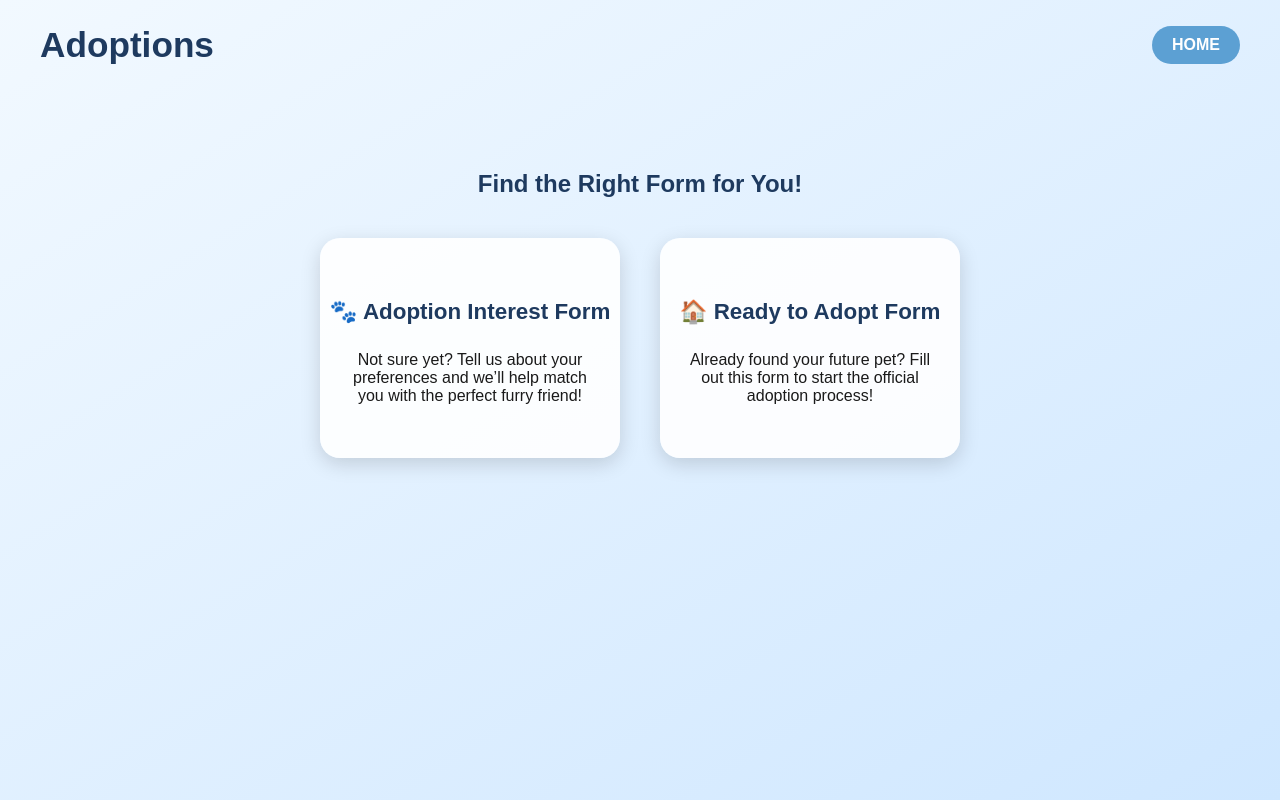
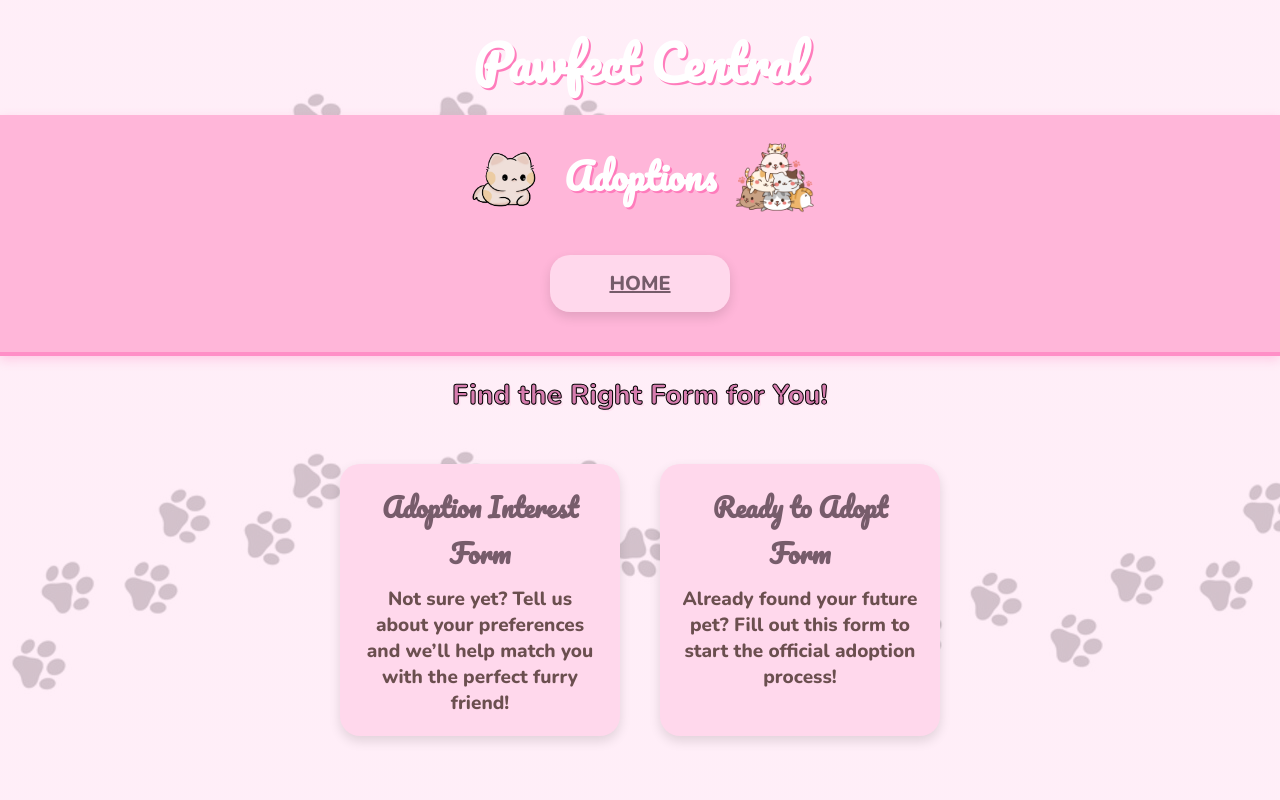
Before and after one commit to earias504/CIS444_WEBPAGES, a PHP site: page /adoptions.html in a window 1280 px wide. Run offline with PHP 8.4, Linux system fonts and the light colour scheme.

Commit message:
Initial commit

```diff
--- a/adoptions.html
+++ b/adoptions.html
@@ -1,107 +1,48 @@
 <!DOCTYPE html>
 <html lang="en">
+
 <head>
   <meta charset="UTF-8">
-  <title>Adoptions</title>
+  <meta name="viewport" content="width=device-width, initial-scale=1.0">
+  <title>Adoptions | Pawfect Central</title>
   <link rel="stylesheet" href="cat.css">
-  <style>
-    body {
-      font-family: "Poppins", Arial, sans-serif;
-      background: linear-gradient(to bottom right, #f2f9ff, #cfe7ff);
-      margin: 0;
-      padding: 0;
-      min-height: 100vh;
-    }
+</head>
 
-    main.container {
-      display: flex;
-      flex-direction: column;
-      align-items: center;
-      justify-content: center;
-      margin-top: 60px;
-      text-align: center;
-    }
+<body>
 
-    h2 {
-      color: #1e3a5f;
-      margin-bottom: 40px;
-    }
+  <!-- APP TITLE -->
+  <h1 class="app-title">Pawfect Central</h1>
 
-    .adoption-options {
-      display: flex;
-      flex-wrap: wrap;
-      justify-content: center;
-      gap: 40px;
-      margin-bottom: 60px;
-    }
+  <!-- HEADER -->
+  <header>
+    <div class="header-content">
+      <img src="images/catpic_left.png" alt="Cat Left" class="header-cat">
+      <h1>Adoptions</h1>
+      <img src="images/catpic_right.png" alt="Cat Right" class="header-cat">
+    </div>
 
-    .adoption-box {
-      background: rgba(255, 255, 255, 0.9);
-      border-radius: 20px;
-      box-shadow: 0 6px 20px rgba(0, 0, 0, 0.15);
-      width: 300px;
-      height: 220px;
-      display: flex;
-      flex-direction: column;
-      align-items: center;
-      justify-content: center;
-      text-align: center;
-      cursor: pointer;
-      transition: transform 0.2s ease, box-shadow 0.2s ease;
-    }
-
-    .adoption-box:hover {
-      transform: scale(1.05);
-      box-shadow: 0 8px 25px rgba(0, 0, 0, 0.2);
-    }
-
-    .adoption-box h3 {
-      color: #1e3a5f;
-      margin-bottom: 10px;
-      font-size: 1.4em;
-    }
-
-    .adoption-box p {
-      color: #1a1a1a;
-      font-size: 1em;
-      padding: 0 20px;
-    }
-
-    @media (max-width: 700px) {
-      .adoption-options {
-        flex-direction: column;
-        gap: 25px;
-      }
-
-      .adoption-box {
-        width: 80%;
-      }
-    }
-  </style>
-</head>
-<body>
-  <header>
-    <h1>Adoptions</h1>
     <div class="button-row">
-     <a href="homePage.html" class="tile">HOME</a>
-
+      <a href="homePage.html" class="tile">HOME</a>
     </div>
   </header>
 
+  <!-- MAIN CONTENT -->
   <main class="container">
-    <h2>Find the Right Form for You!</h2>
+    <h3>Find the Right Form for You!</h3>
 
     <div class="adoption-options">
-      <div class="adoption-box" onclick="window.location.href='interestForm.html'">
-        <h3>🐾 Adoption Interest Form</h3>
+      <div class="adoption-box tile" onclick="window.location.href='interestForm.html'">
+        <h4>Adoption Interest Form</h4>
         <p>Not sure yet? Tell us about your preferences and we’ll help match you with the perfect furry friend!</p>
       </div>
 
-      <div class="adoption-box" onclick="window.location.href='readyToAdopt.html'">
-        <h3>🏠 Ready to Adopt Form</h3>
+      <div class="adoption-box tile" onclick="window.location.href='readyToAdopt.html'">
+        <h4>Ready to Adopt Form</h4>
         <p>Already found your future pet? Fill out this form to start the official adoption process!</p>
       </div>
     </div>
   </main>
+
 </body>
+
 </html>
--- a/cat.css
+++ b/cat.css
@@ -1,191 +1,252 @@
-html, body {
-    height: 100%;
+/* KAWAII CAT CAFE THEME
+   pastel pinks, soft shadows, cute fonts */
+
+@import url('https://fonts.googleapis.com/css2?family=Nunito:wght@300;600;800&family=Pacifico&display=swap');
+
+/* RESET */
+* {
+  box-sizing: border-box;
   margin: 0;
   padding: 0;
-    font-family: "Poppins", Arial, sans-serif;
-    background: linear-gradient(to bottom right, #f2f9ff, #cfe7ff);
-    background-attachment: fixed;
-    color: #1a1a1a;
 }
 
-a.tile {
-  display: inline-block;
-  background-color: #5ca0d3;
-  color: white;
-  text-decoration: none;
-  padding: 10px 20px;
-  border-radius: 25px;
-  font-weight: 600;
-  font-size: 1em;
-  transition: all 0.25s ease;
+body {
+  background:
+    linear-gradient(rgba(255, 234, 246, 0.8), rgba(255, 234, 246, 0.8)),
+    url("images/catprint.jpg");
+  background-repeat: repeat;
+  background-size: auto;
+  font-family: 'Nunito', sans-serif;
+  color: #6b4f4f;
+  text-align: center;
+  overflow-x: hidden;
+  /* prevents horizontal scroll */
 }
 
-a.tile:hover {
-  opacity: 0.85;
+/* APP TITLE */
+.app-title {
+  font-family: 'Pacifico', cursive;
+  font-size: 48px;
+  color: #ffffff;
+  text-shadow: 2px 2px #ff7cbc;
+  margin: 20px 0 10px 0;
 }
 
-
-/* App Title Style */
-.app-title {
-  font-family: "Poppins", Arial, sans-serif;
-  color: #1e3a5f;
-  font-size: 2.8em;
-  font-weight: 700;
-  text-align: center;
-  margin-top: 30px;
-  letter-spacing: 1px;
+/* HEADER */
+header {
+  background: #ffb6d9;
+  padding: 10px 20px;
+  box-shadow: 0 4px 10px rgba(255, 105, 180, 0.25);
+  border-bottom: 4px solid #ff8fc7;
 }
 
-@media (max-width: 600px) {
-  .app-title {
-    font-size: 2.2em;
-  }
+.header-content {
+  display: flex;
+  align-items: center;
+  justify-content: center;
+  gap: 10px;
+  flex-wrap: wrap;
+  /* prevents overflow on small screens */
 }
 
-/* Header Layout */
-header {
-    display: flex;
-    justify-content: space-between;
-    align-items: center;
-    padding: 25px 40px;
+.header-content h1 {
+  font-family: 'Pacifico', cursive;
+  font-size: 36px;
+  color: #ffffff;
+  text-shadow: 2px 2px #ff7cbc;
 }
 
-h1 {
-    margin: 0;
-    font-size: 2.2em;
-    color: #1e3a5f;
-}
-hr{
-    color: blue;
-  border-top: 1px solid;
+.header-cat {
+  width: 100px;
+  height: auto;
 }
 
-/* Top Right Nav Buttons */
+/* BUTTON ROW */
 .button-row {
   display: flex;
+  align-items: center;
+  justify-content: center;
+  flex-wrap: wrap;
   gap: 15px;
+  margin: 20px 0;
 }
 
-/* Profile Section */
+/* TILES / BUTTONS */
+.tile {
+  background: #ffd8ec;
+  border: none;
+  border-radius: 20px;
+  padding: 15px 25px;
+  font-size: 20px;
+  font-weight: 700;
+  color: rgb(117, 92, 106);
+  cursor: pointer;
+  box-shadow: 0 5px 12px rgba(0, 0, 0, 0.12);
+  transition: all 0.2s ease;
+  min-width: 180px;
+  margin: 10px;
+}
+
+.tile:hover {
+  background: #ffbde2;
+  transform: translateY(-4px);
+  box-shadow: 0 8px 15px rgba(0, 0, 0, 0.18);
+}
+
+.tile:active {
+  transform: translateY(1px);
+}
+
+/* CONTAINER */
 .container {
   display: flex;
   flex-direction: column;
   align-items: center;
-    margin-top: 50px;
+  gap: 25px;
+  max-width: 1200px;
+  margin: 0 auto;
+  padding: 20px;
 }
 
+/* PROFILE SECTION */
 .profile-section {
   display: flex;
+  flex-direction: column;
   align-items: center;
-    justify-content: center;
-    gap: 35px;
-    margin-bottom: 40px;
+  gap: 15px;
 }
 
 .userImage img {
-    width: 120px;
-    border-radius: 15px;
-    border: 2px solid rgba(0, 0, 0, 0.1);
-    background-color: rgba(173, 216, 230, 0.2);
-    padding: 10px;
-    box-shadow: 0 4px 10px rgba(0, 0, 0, 0.1);
+  width: 150px;
+  height: 150px;
+  border-radius: 50%;
+  object-fit: cover;
+  border: 5px solid #ffc7e6;
+  background: #fff;
+  box-shadow: 0 4px 10px rgba(255, 105, 180, 0.2);
 }
 
-.user-info {
-    display: flex;
-    flex-direction: column;
-    align-items: flex-start;
-    gap: 5px;
+.user-info p {
+  background: #fff0fa;
+  padding: 10px 18px;
+  border-radius: 15px;
+  display: inline-block;
+  box-shadow: 0 4px 8px rgba(255, 105, 180, 0.15);
+  font-size: 18px;
 }
 
-/* Buttons / Tiles */
-button.tile {
-    border: none;
-    border-radius: 25px;
-    padding: 14px 30px;
-    font-weight: 600;
-    font-size: 1em;
-    background: rgba(173, 216, 230, 0.4);
-    color: #1e3a5f;
-    backdrop-filter: blur(6px);
-    box-shadow: 0 4px 12px rgba(0, 0, 0, 0.15);
-    transition: all 0.25s ease;
-    cursor: pointer;
+/* MAIN BUTTONS / BOTTOM BUTTONS */
+.main-buttons,
+.bottom-buttons {
+  display: flex;
+  flex-wrap: wrap;
+  /* buttons wrap instead of overflowing */
+  justify-content: center;
+  gap: 15px;
+  margin: 30px 0;
 }
 
-button.tile:hover {
-    background: rgba(173, 216, 230, 0.7);
-    transform: translateY(-2px);
-    box-shadow: 0 6px 14px rgba(0, 0, 0, 0.2);
+/* HEADERS */
+h3 {
+  font-size: 28px;
+  color: #d67cae;
+  font-weight: 800;
+  text-shadow: 2px 2px #ffe1f1;
+  -webkit-text-stroke: 1px black;
+  text-align: center;
+  margin-bottom: 15px;
 }
 
-/* --- Buttons Layout --- */
-
-/* Top 3 buttons */
-.main-buttons {
-    display: flex;
-    justify-content: center;
-    gap: 30px;
-    margin-top: 20px;
-}
-
-/* Bottom 2 buttons centered */
-.bottom-buttons {
-    display: flex;
-    justify-content: center;
-    gap: 60px;
-    margin-top: 25px;
-}
-
-/* Link styling for clickable buttons */
-.link-button {
-    text-decoration: none;
-}
-
-.details-button {
+/* DONATION BUTTONS (optional) */
+.donation-button {
+  background: #ffd8ec;
   border: none;
-    border-radius: 25px;
-    padding: 14px 30px;
-    font-weight: 600;
-    font-size: 1em;
-    background: rgba(173, 216, 230, 0.4);
-    color: #1e3a5f;
-    backdrop-filter: blur(6px);
-    box-shadow: 0 4px 12px rgba(0, 0, 0, 0.15);
-    transition: all 0.25s ease;
+  border-radius: 20px;
+  padding: 15px 25px;
+  font-size: 20px;
+  font-weight: 700;
+  color: rgb(117, 92, 106);
   cursor: pointer;
-}
-
-.details-button:hover {
-  background-color: #3bb8df; /* darker pink on hover */
-}
-
-.cat-info {
-  display: flex;
-  flex-direction: column; /* stack items vertically */
-  align-items: flex-start; /* default: left */
-}
-
-.cat-info .details-button {
-  align-self: flex-end; /* move button to the right */
-}
-/* --- Donation Buttons --- */
-button.donation-button {
-    border: none;
-    border-radius: 25px;
-    padding: 16px 36px;
-    font-weight: 600;
-    font-size: 1.1em;
-    background: #5ca0d3; /* a nice blue for donations */
-    color: white;
-    box-shadow: 0 4px 12px rgba(0, 0, 0, 0.2);
-    transition: all 0.25s ease;
-    cursor: pointer;
+  box-shadow: 0 5px 12px rgba(0, 0, 0, 0.12);
+  transition: all 0.2s ease;
+  min-width: 120px;
   margin: 10px;
 }
 
-button.donation-button:hover {
-    background: #4191c0;
-    transform: translateY(-2px);
-    box-shadow: 0 6px 14px rgba(0, 0, 0, 0.25);
+.donation-button:hover {
+  background: #ffbde2;
+  transform: translateY(-4px);
+  box-shadow: 0 8px 15px rgba(0, 0, 0, 0.18);
 }
+
+/* RESPONSIVE TEXT / IMAGES */
+@media screen and (max-width: 600px) {
+  .header-content h1 {
+    font-size: 28px;
+  }
+
+  .header-cat {
+    width: 70px;
+  }
+
+  .tile,
+  .donation-button {
+    font-size: 18px;
+    padding: 12px 20px;
+    min-width: 140px;
+  }
+}
+
+#resources nav {
+  display: flex;
+  gap: 15px;
+  justify-content: center;
+  flex-wrap: nowrap;
+  overflow-x: auto;
+  padding: 10px 0;
+}
+
+#resources nav a.tile {
+  flex: 0 0 auto;
+  white-space: nowrap;
+}
+
+/* ADOPTION BOXES */
+.adoption-options {
+  display: flex;
+  flex-wrap: wrap;
+  justify-content: center;
+  gap: 20px;
+  margin-bottom: 30px;
+}
+
+.adoption-box {
+  background: #ffd8ec;
+  /* pastel pink, matches tile buttons */
+  border-radius: 20px;
+  box-shadow: 0 5px 12px rgba(0, 0, 0, 0.12);
+  width: 280px;
+  padding: 20px;
+  cursor: pointer;
+  transition: transform 0.2s ease, box-shadow 0.2s ease;
+}
+
+.adoption-box:hover {
+  background: #ffbde2;
+  transform: translateY(-3px);
+  box-shadow: 0 8px 15px rgba(0, 0, 0, 0.18);
+}
+
+.adoption-box h4 {
+  font-family: 'Pacifico', cursive;
+  color: #775c6b;
+  margin-bottom: 10px;
+  font-size: 1.3em;
+}
+
+.adoption-box p {
+  font-family: 'Nunito', sans-serif;
+  color: #6b4f4f;
+  font-size: 0.95em;
+  margin: 0;
+}
--- a/petProfile.html
+++ b/petProfile.html
@@ -9,7 +9,7 @@
 <style>
 .profile-container {
   background: rgba(255, 255, 255, 0.95);
-  margin: 50px auto;              /* Centers horizontally */
+  margin: 50px auto;
   padding: 30px 40px;
   border-radius: 10px;
   box-shadow: 0 6px 20px rgba(0, 0, 0, 0.15);
--- a/resource.html
+++ b/resource.html
@@ -23,7 +23,7 @@
       <a class="tile" href="#links">Helpful Links</a>
       <a class="tile" href="#microchip">Microchipping</a>
       <a class="tile" href="#safety">Cat Safety</a>
-      <a class="tile" href="#adopt">Adopt & Volunteer</a>
+      <a class="tile" href="#adopt">Volunteer</a>
     </nav>
 
     <!-- 1. Emergency Contacts -->
--- a/userProfile.js
+++ b/userProfile.js
@@ -1,7 +1,7 @@
 // Elements
 const editBtn = document.getElementById("editBtn");
 const saveBtn = document.getElementById("saveBtn");
-const inputs = document.querySelectorAll(".profile-field input");
+const inputs = document.querySelectorAll(".profile-field input, .profile-field textarea");
 const profilePic = document.getElementById("profilePic");
 const changePicBtn = document.getElementById("changePicBtn");
 const profilePicInput = document.getElementById("profilePicInput");
```
Also changed, not shown: homePage.html (+7 -1 lines), images/catpic_left.png (added), images/catpic_right.png (added), images/catprint.jpg (added). Lines whose indentation alone changed are shown as unchanged.
